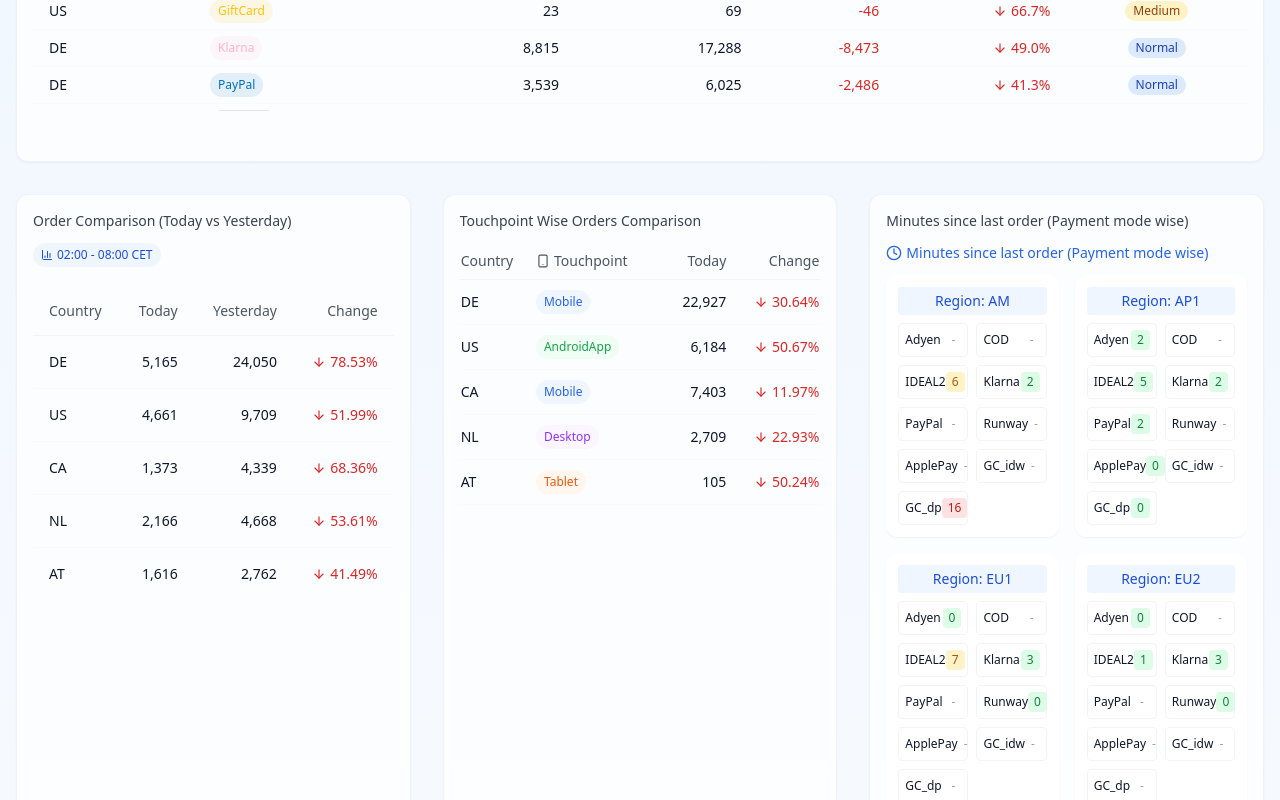
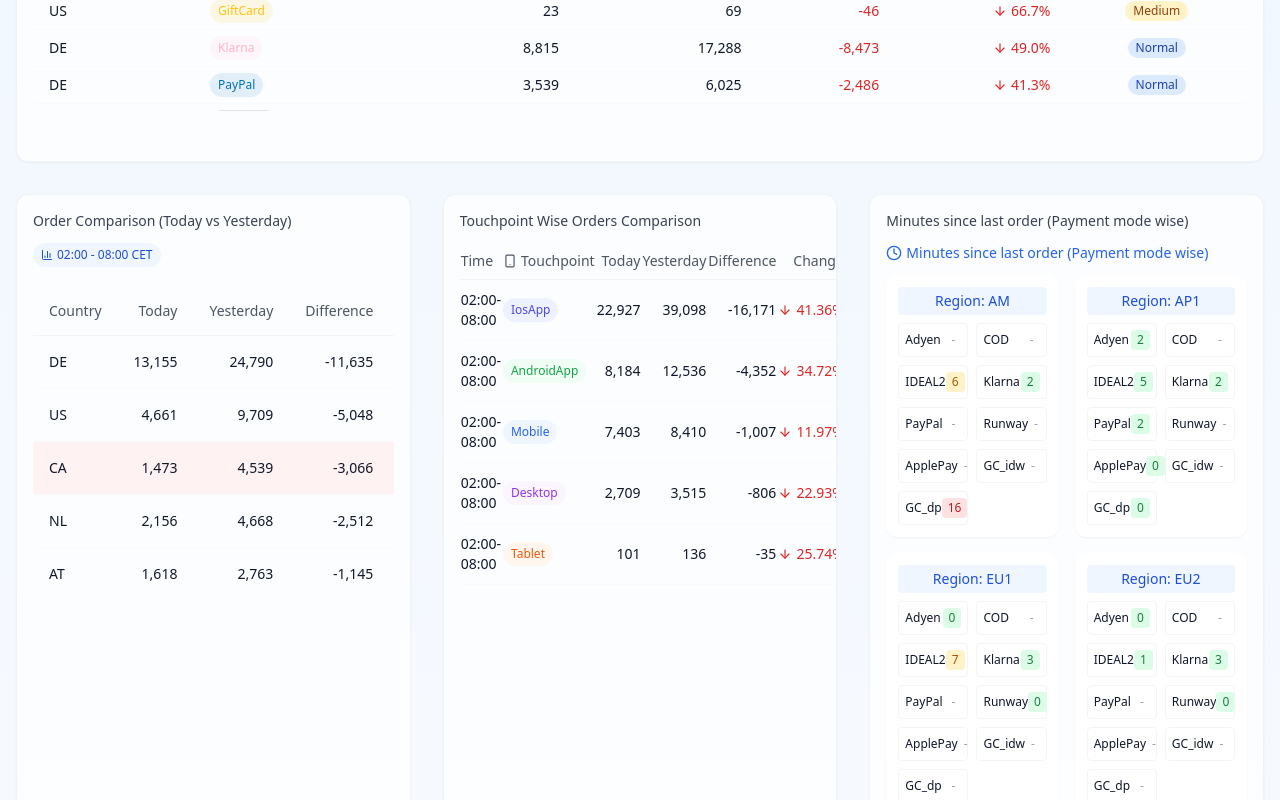
Before and after one commit to skawsh/smart-dashboard-harmony-64, a React (Vite) app: page / in a window 1280 px wide. Shown: the part 603-1403 px from the top of the page. Built offline with nearby package versions, Linux system fonts and the light colour scheme.

Commit message:
Fix data and highlight country
Corrected missing data in the Touchpoint Wise Orders Comparison table and highlighted CA in the Order Comparison table.

```diff
--- a/src/components/dashboard/OrderMetrics.tsx
+++ b/src/components/dashboard/OrderMetrics.tsx
@@ -12,12 +12,13 @@ interface OrderComparisonData {
   percentage: number;
 }
 
+// Updated data from the image
 const orderData: OrderComparisonData[] = [
-  { country: 'DE', today: 5165, yesterday: 24050, difference: -18885, percentage: -78.53 },
+  { country: 'DE', today: 13155, yesterday: 24790, difference: -11635, percentage: -46.93 },
   { country: 'US', today: 4661, yesterday: 9709, difference: -5048, percentage: -51.99 },
-  { country: 'CA', today: 1373, yesterday: 4339, difference: -2966, percentage: -68.36 },
-  { country: 'NL', today: 2166, yesterday: 4668, difference: -2502, percentage: -53.61 },
-  { country: 'AT', today: 1616, yesterday: 2762, difference: -1146, percentage: -41.49 },
+  { country: 'CA', today: 1473, yesterday: 4539, difference: -3066, percentage: -67.55 },
+  { country: 'NL', today: 2156, yesterday: 4668, difference: -2512, percentage: -53.81 },
+  { country: 'AT', today: 1618, yesterday: 2763, difference: -1145, percentage: -41.44 },
 ];
 
 const OrderMetrics: React.FC = () => {
@@ -37,19 +38,24 @@ const OrderMetrics: React.FC = () => {
               <TableHead className="font-medium text-gray-600">Country</TableHead>
               <TableHead className="text-right font-medium text-gray-600">Today</TableHead>
               <TableHead className="text-right font-medium text-gray-600">Yesterday</TableHead>
+              <TableHead className="text-right font-medium text-gray-600">Difference</TableHead>
               <TableHead className="text-right font-medium text-gray-600">Change</TableHead>
             </TableRow>
           </TableHeader>
           <TableBody>
             {orderData.map((item, index) => (
-              <TableRow key={index} className="border-b border-gray-50 hover:bg-gray-50/50">
+              <TableRow
+                key={index}
+                className={`border-b border-gray-50 hover:bg-gray-50/50 ${item.country === 'CA' ? 'bg-red-50' : ''}`}
+              >
                 <TableCell className="font-medium">{item.country}</TableCell>
                 <TableCell className="text-right">{item.today.toLocaleString()}</TableCell>
                 <TableCell className="text-right">{item.yesterday.toLocaleString()}</TableCell>
+                <TableCell className="text-right">{item.difference.toLocaleString()}</TableCell>
                 <TableCell className="text-right">
                   <TooltipProvider>
                     <Tooltip>
-                      <TooltipTrigger className="ml-auto flex items-center gap-1 text-error-600">
+                      <TooltipTrigger className={`ml-auto flex items-center gap-1 ${item.country === 'CA' ? 'text-red-600 font-semibold' : 'text-error-600'}`}>
                         <ArrowDownIcon size={14} />
                         {Math.abs(item.percentage).toFixed(2)}%
                       </TooltipTrigger>
--- a/src/components/dashboard/TouchpointComparison.tsx
+++ b/src/components/dashboard/TouchpointComparison.tsx
@@ -13,13 +13,13 @@ interface TouchpointData {
   percentage: number;
 }
 
-// Real data from the image
+// Updated data from the image
 const touchpointData: TouchpointData[] = [
-  { time: '02:00-08:00', country: 'DE', touchpoint: 'Mobile', today: 22927, yesterday: 33056, difference: -10129, percentage: -30.64, },
-  { time: '02:00-08:00', country: 'US', touchpoint: 'AndroidApp', today: 6184, yesterday: 12536, difference: -6352, percentage: -50.67, },
-  { time: '02:00-08:00', country: 'CA', touchpoint: 'Mobile', today: 7403, yesterday: 8410, difference: -1007, percentage: -11.97, },
-  { time: '02:00-08:00', country: 'NL', touchpoint: 'Desktop', today: 2709, yesterday: 3515, difference: -806, percentage: -22.93, },
-  { time: '02:00-08:00', country: 'AT', touchpoint: 'Tablet', today: 105, yesterday: 211, difference: -106, percentage: -50.24, },
+  { time: '02:00-08:00', country: 'DE', touchpoint: 'IosApp', today: 22927, yesterday: 39098, difference: -16171, percentage: -41.36 },
+  { time: '02:00-08:00', country: 'US', touchpoint: 'AndroidApp', today: 8184, yesterday: 12536, difference: -4352, percentage: -34.72 },
+  { time: '02:00-08:00', country: 'CA', touchpoint: 'Mobile', today: 7403, yesterday: 8410, difference: -1007, percentage: -11.97 },
+  { time: '02:00-08:00', country: 'NL', touchpoint: 'Desktop', today: 2709, yesterday: 3515, difference: -806, percentage: -22.93 },
+  { time: '02:00-08:00', country: 'AT', touchpoint: 'Tablet', today: 101, yesterday: 136, difference: -35, percentage: -25.74 },
 ];
 
 const getTouchpointIcon = (touchpoint: string): string => {
@@ -32,6 +32,8 @@ const getTouchpointIcon = (touchpoint: string): string => {
       return 'bg-purple-50 text-purple-600';
     case 'Tablet':
       return 'bg-orange-50 text-orange-600';
+    case 'IosApp':
+      return 'bg-indigo-50 text-indigo-600';
     default:
       return 'bg-gray-100 text-gray-700';
   }
@@ -44,7 +46,7 @@ const TouchpointComparison: React.FC = () => {
         <table className="w-full text-sm">
           <thead>
             <tr className="border-b border-gray-100">
-              <th className="text-left py-2 font-medium text-gray-600">Country</th>
+              <th className="text-left py-2 font-medium text-gray-600">Time</th>
               <th className="text-left py-2 font-medium text-gray-600">
                 <div className="flex items-center gap-1">
                   <Smartphone size={14} />
@@ -52,19 +54,23 @@ const TouchpointComparison: React.FC = () => {
                 </div>
               </th>
               <th className="text-right py-2 font-medium text-gray-600">Today</th>
+              <th className="text-right py-2 font-medium text-gray-600">Yesterday</th>
+              <th className="text-right py-2 font-medium text-gray-600">Difference</th>
               <th className="text-right py-2 font-medium text-gray-600">Change</th>
             </tr>
           </thead>
           <tbody>
             {touchpointData.map((item, index) => (
               <tr key={index} className="border-b border-gray-50 hover:bg-gray-50/50">
-                <td className="py-2.5 font-medium">{item.country}</td>
+                <td className="py-2.5">{item.time}</td>
                 <td className="py-2.5">
                   <span className={`inline-flex items-center px-2 py-1 rounded-full text-xs font-medium ${getTouchpointIcon(item.touchpoint)}`}>
                     {item.touchpoint}
                   </span>
                 </td>
                 <td className="py-2.5 text-right">{item.today.toLocaleString()}</td>
+                <td className="py-2.5 text-right">{item.yesterday.toLocaleString()}</td>
+                <td className="py-2.5 text-right">{item.difference.toLocaleString()}</td>
                 <td className="py-2.5 text-right">
                   <TooltipProvider>
                     <Tooltip>
```
